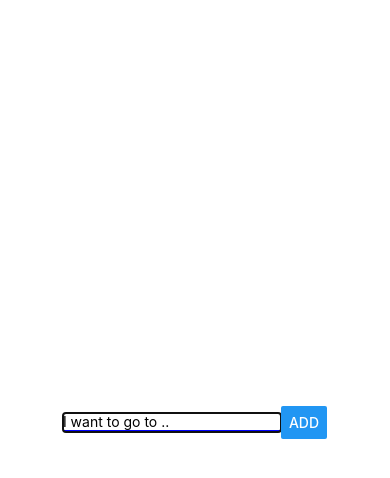
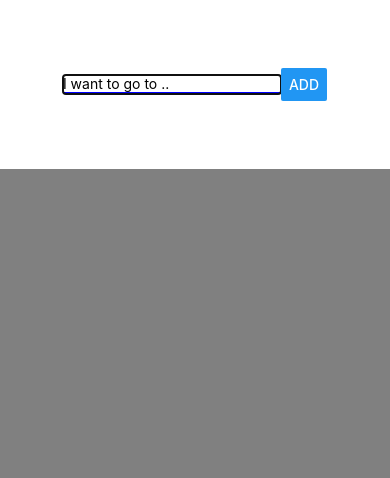
Before and after one commit to Rajat-Goyal/rnCamp, a React Native app in the folder bucketList/: screen / in a window 390 px wide. Shown: the top 478 px of the page. Built offline with nearby package versions, Linux system fonts and the light colour scheme.

Commit message:
first trial almost right

```diff
--- a/bucketList/App.js
+++ b/bucketList/App.js
@@ -14,6 +14,7 @@ import {
   View,
   TextInput,
   Button
+
 } from "react-native";
 
 const instructions = Platform.select({
@@ -25,7 +26,8 @@ const instructions = Platform.select({
 
 export default class App extends Component {
   state = {
-    placeName: ""
+    placeName: "",
+    list:[]
   };
   onChangInput = val => {
     // if(this.state.placeName.trim() === '')
@@ -36,9 +38,24 @@ export default class App extends Component {
       };
     });
   };
+
+  add = () =>{
+    if(this.state.placeName.trim()=="") return;
+
+    this.setState(prevState=>{
+      return{
+        list : [...prevState.list,this.state.placeName],
+        placeName: ""
+      };
+
+
+    })
+  }
+
   render() {
     return (
-        <View style={styles.container}>
+      <View style={styles.container}>
+            <View style={styles.container1}>
           <TextInput
             value={this.state.placeName}
             onChangeText={val => this.onChangInput(val)}
@@ -46,8 +63,21 @@ export default class App extends Component {
             autoFocus={true}
             style={styles.placeInput}
           />
-          <Button title={"Add"} />
-        </View>
+          <Button title={"Add"} onPress={this.add} />
+    </View>
+    <View style={styles.container2}>
+        {
+          this.state.list.map((value,index)=>{
+            return  <Text> {value} </Text>
+
+
+
+        })
+      }
+
+    </View>
+      </View>
+
     );
   }
 }
@@ -57,13 +87,22 @@ const styles = StyleSheet.create({
     flex: 4,
     justifyContent: "center",
     alignItems: "center",
-    flexDirection: 'row'
+    flexDirection: 'column'
   },
   container1: {
     flex: 1,
+    flexDirection: "row",
     justifyContent: "center",
     alignItems: "center",
-    backgroundColor: "green"
+
+  },
+  container2: {
+    flex: 4,
+    flexDirection: "column",
+    justifyContent: "center",
+    alignItems: "center",
+    width: "100%",
+    backgroundColor: "grey"
   },
   welcome: {
     fontSize: 20,
```
